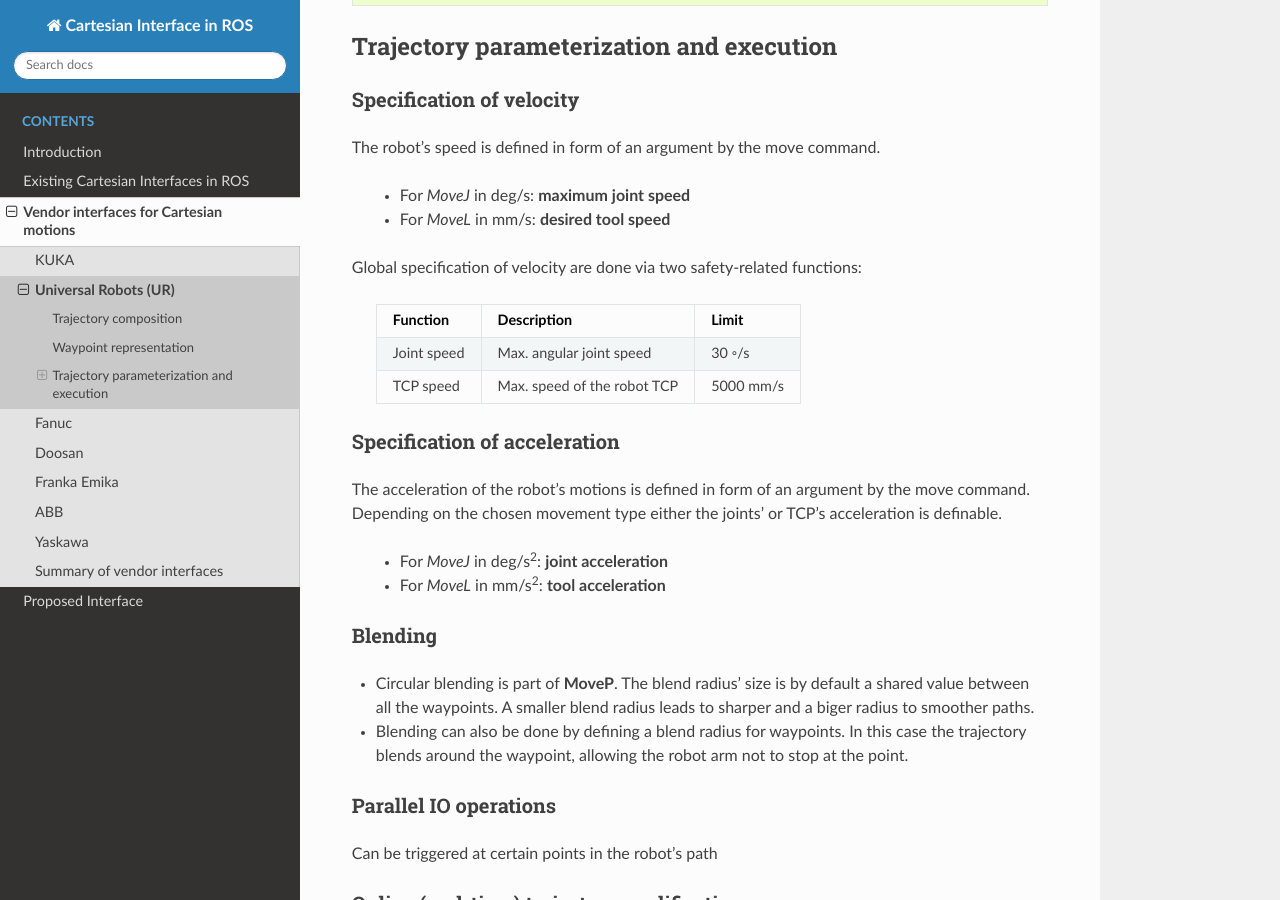
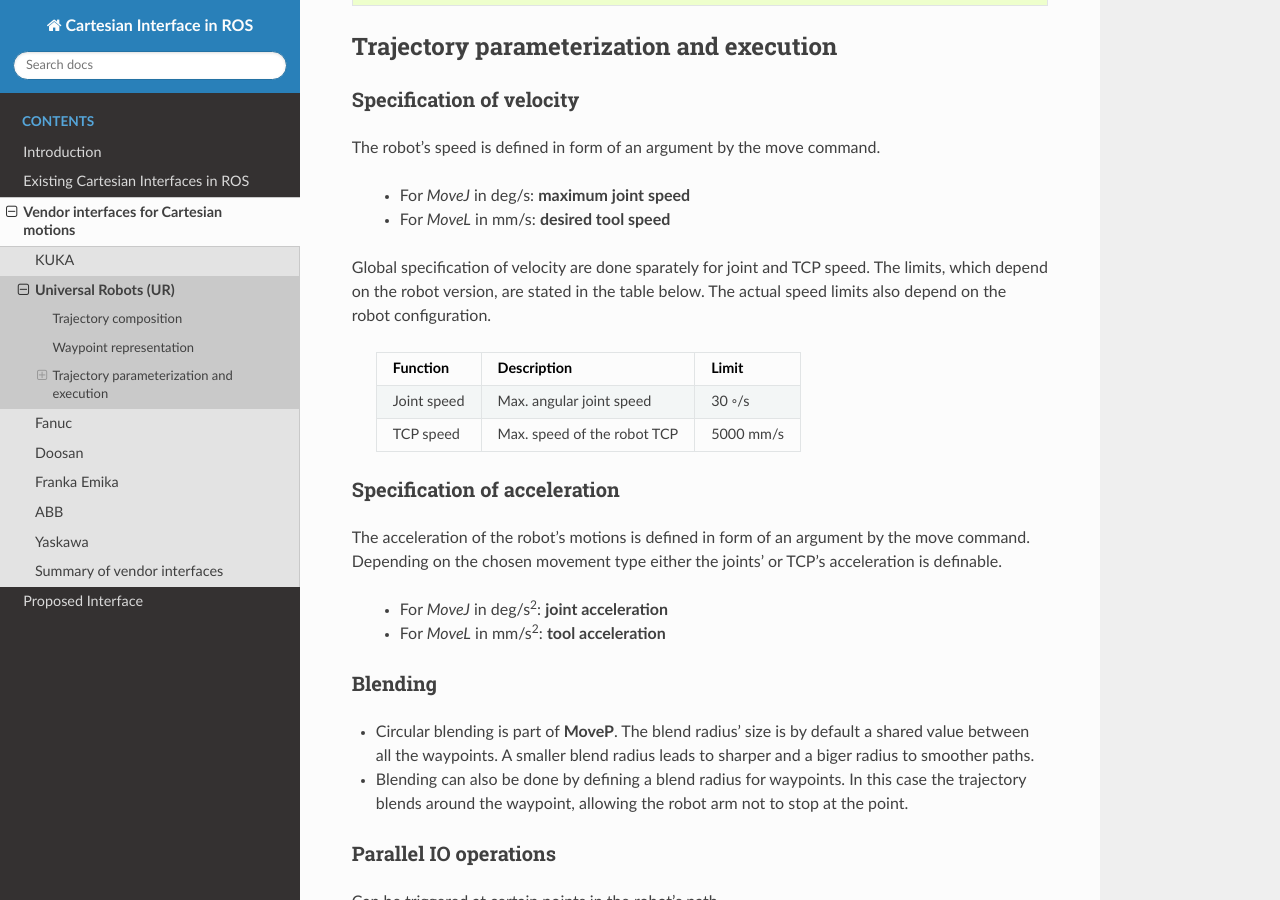
Before and after one commit to fzi-forschungszentrum-informatik/fzi_robot_interface_proposal, a Sphinx documentation site: the page built from source/industry/UR.rst, in a window 1280 px wide and 900 px high, scrolled down 2116 px. Built offline with Sphinx 7.4.7 and the Read the Docs theme 2.0.0, drawn with Linux system fonts in a browser that asks for light colours.

Commit message:
UR: Elaborate global speed limits
Co-authored-by: LeaStef <lea.c.steffen@gmail.com>

```diff
--- a/source/industry/UR.rst
+++ b/source/industry/UR.rst
@@ -107,7 +107,7 @@ The robot's speed is defined in form of an argument by the move command.
     * For *MoveJ* in deg/s:  **maximum joint speed**
     * For *MoveL* in mm/s:  **desired tool speed**
 
-Global specification of velocity are done via two safety-related functions:
+Global specification of velocity are done sparately for joint and TCP speed. The limits, which depend on the robot version, are stated in the table below. The actual speed limits also depend on the robot configuration.
 
      ===========  ===========================     ===========
      Function     Description                     Limit
```
